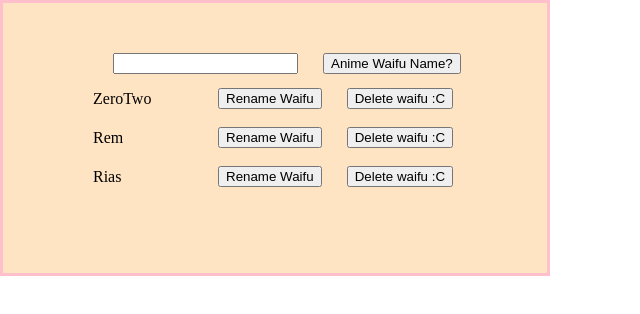
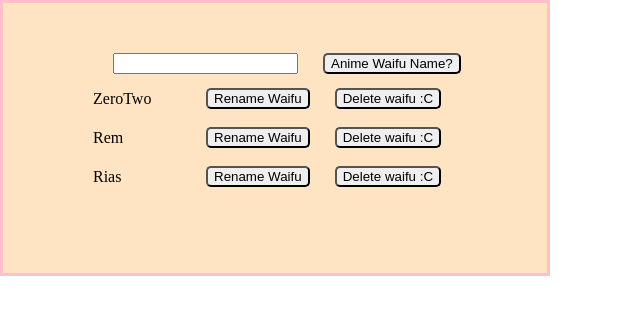
Before and after one commit to karateel/newPro, a plain HTML site: page hw9/index.html in a window 1280 px wide. Shown: the whole page, without its empty margins (0-640 px from the left). Drawn offline with Linux system fonts and the light colour scheme.

Commit message:
restyling

```diff
--- a/hw9/style.css
+++ b/hw9/style.css
@@ -20,8 +20,9 @@ ul{
 button {
     margin-left: 25px;
     top: -20px;
-    left: 100px;
+    left: 88px;
     position: relative;
+    border-radius: 5px;
 }
 input {
     margin-left: 60px;
```
